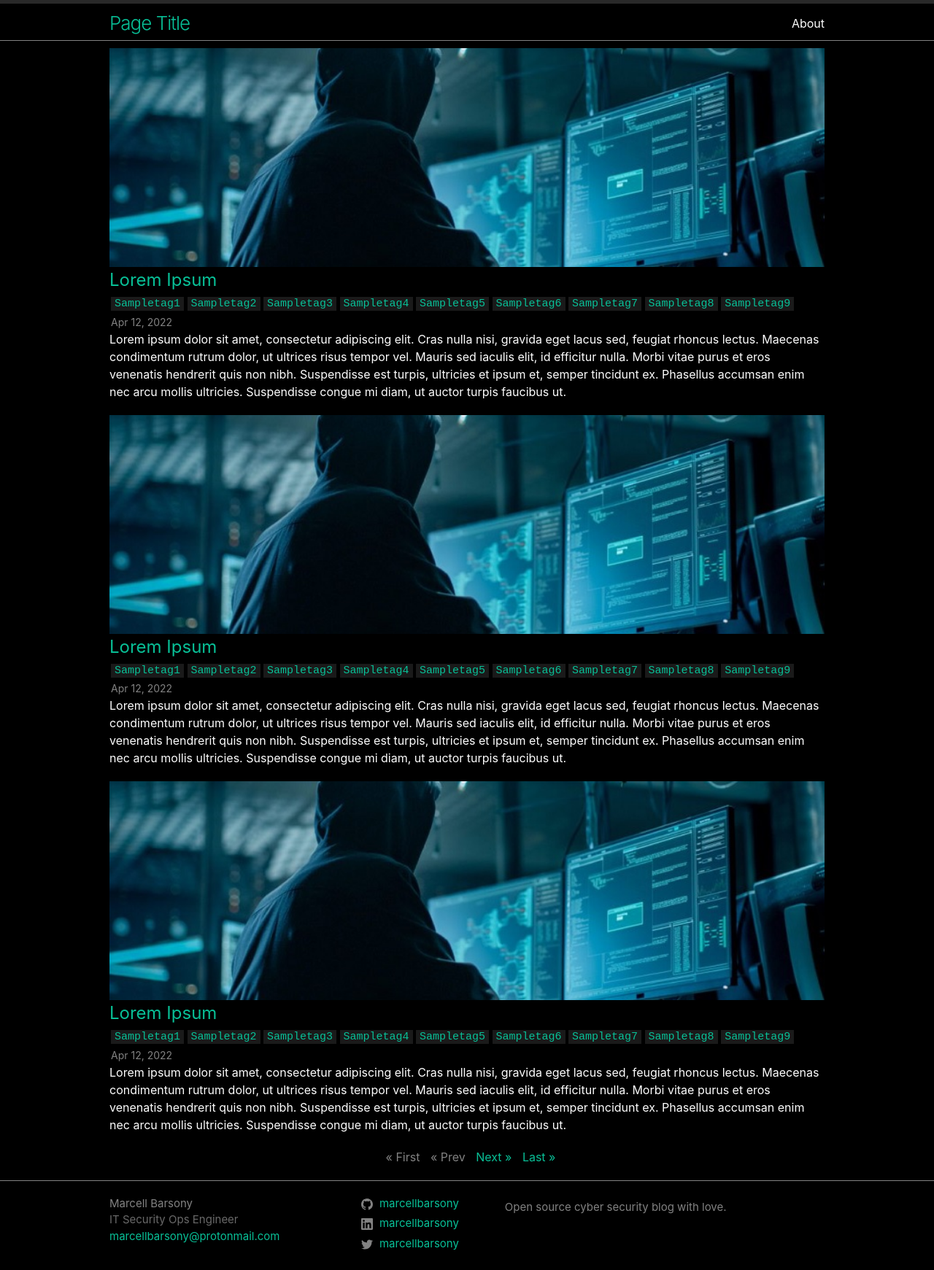
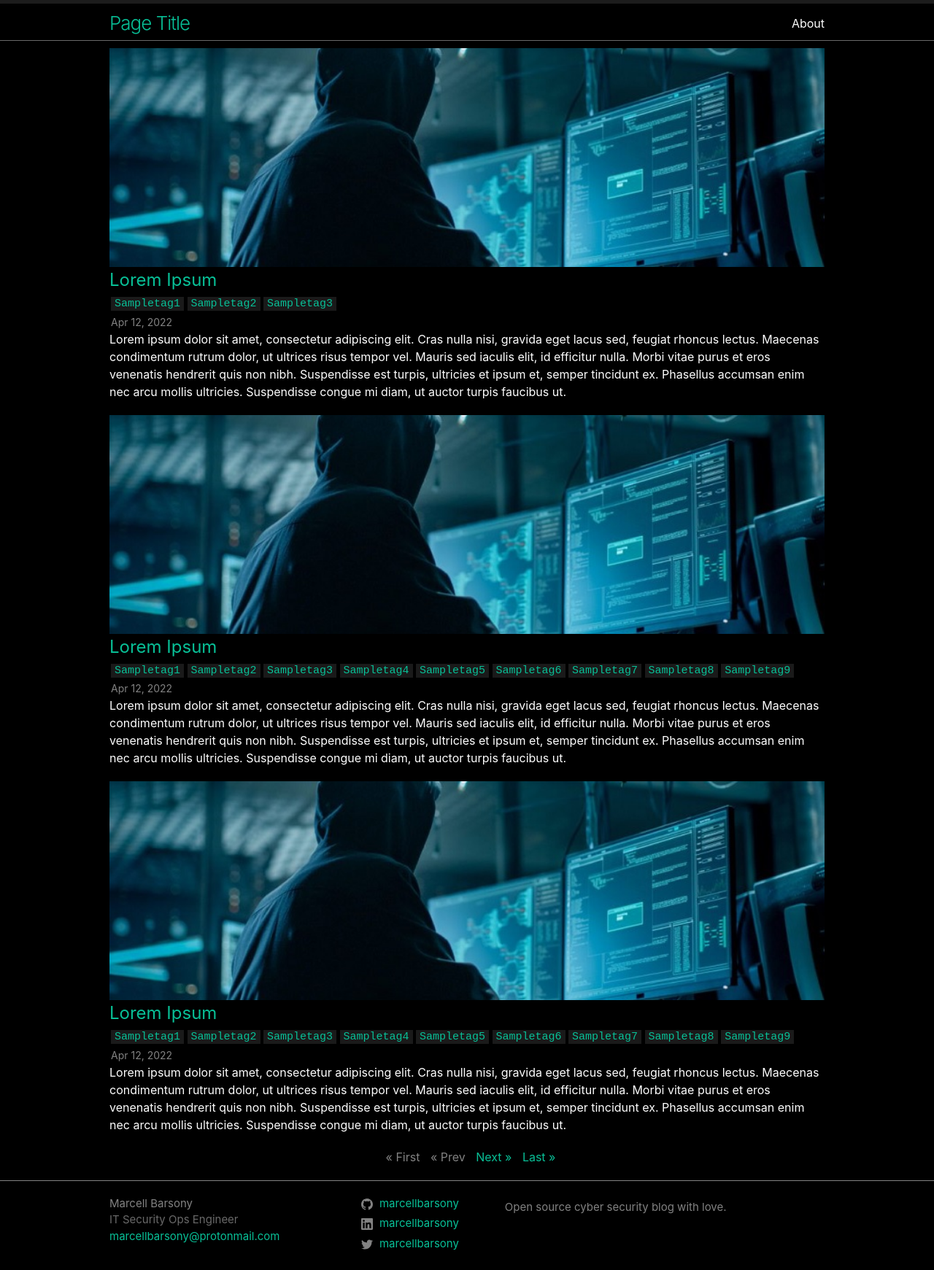
Before and after one commit to marcellbarsony/blog, a Jekyll site: the page built from index.html, in a window 1280 px wide. Shown: the whole page at 73% size. Built offline with Jekyll 4.4.1, drawn with Linux system fonts in a browser that asks for light colours; the list of posts is cut into pages by our own code.

Commit message:
Modified tag behavior

```diff
--- a/_includes/footer-post.html
+++ b/_includes/footer-post.html
@@ -4,9 +4,11 @@
   <div class="wrapper">
     <div class="footer-col-wrapper">
       <div class="post-tag-footer">
+        <!-- Tag -->
         {% for tag in page.tags %}
           {% capture tag_name %}{{ tag }}{% endcapture %}
-          <a href="/blog/tag/{{ tag_name }}"><code><nobr>{{ tag_name }}</nobr></code>&nbsp;</a>
+          <a href="javascrip:void(0);"><code><nobr>{{ tag_name }}</nobr></code>&nbsp;</a>
+          <!--<a href="/blog/tag/{{ tag_name }}"><code><nobr>{{ tag_name }}</nobr></code>&nbsp;</a>-->
         {% endfor %}
       </div>
       <!-- Home -->
--- a/_layouts/home.html
+++ b/_layouts/home.html
@@ -33,7 +33,8 @@ layout: default
     <li>
       {% if post.tags.size > 0 %}
         {% for tag in post.tags %}
-          <a class="post-tag" href="/blog/tag/{{ tag }}"><code><nobr>{{ tag }}</nobr></code>&ensp;</a>
+          <a class="post-tag" href="javascrip:void(0);"><code><nobr>{{ tag }}</nobr></code>&ensp;</a>
+          <!--<a class="post-tag" href="/blog/tag/{{ tag }}"><code><nobr>{{ tag }}</nobr></code>&ensp;</a>-->
         {% endfor %}
       {% endif %}
     </li>
@@ -54,7 +55,6 @@ layout: default
   </ul>
 
 <!-- Pagination-->
-
   <!-- First Page -->
   {% if paginator.total_pages > 1 %}
   <div class="pagination">
--- a/_layouts/post.html
+++ b/_layouts/post.html
@@ -35,8 +35,8 @@
             </time>
             <!-- Author -->
             {%- if page.author -%}
-                <span itemprop="author" itemscope itemtype="http://schema.org/Person"><span class="p-author h-card" itemprop="name">{{ page.author }}</span></span>
-              {%- endif -%}
+              <span itemprop="author" itemscope itemtype="http://schema.org/Person"><span class="p-author h-card" itemprop="name">{{ page.author }}</span></span>
+            {%- endif -%}
           </div>
         </header>
 
--- a/_posts/2022-04-12-Lorem_Ipsum copy 9.md
+++ b/_posts/2022-04-12-Lorem_Ipsum copy 9.md
@@ -3,7 +3,7 @@ layout: post
 title: "Lorem Ipsum"
 date: 2022-04-12 20:50:57 +0200
 categories: HackTheBox
-tags: Sampletag1 Sampletag2 Sampletag3 Sampletag4 Sampletag5 Sampletag6 Sampletag7 Sampletag8 Sampletag9
+tags: ["Sampletag1", "Sampletag2", "Sampletag3"]
 excerpt: "Lorem ipsum dolor sit amet, consectetur adipiscing elit. Cras nulla nisi, gravida eget lacus sed, feugiat rhoncus lectus. Maecenas condimentum rutrum dolor, ut ultrices risus tempor vel. Mauris sed iaculis elit, id efficitur nulla. Morbi vitae purus et eros venenatis hendrerit quis non nibh. Suspendisse est turpis, ultricies et ipsum et, semper tincidunt ex. Phasellus accumsan enim nec arcu mollis ultricies. Suspendisse congue mi diam, ut auctor turpis faucibus ut."
 ---
 
--- a/_sass/styles/layout/_header.scss
+++ b/_sass/styles/layout/_header.scss
@@ -1,7 +1,7 @@
 /* Site Header*/
 .site-header{
-  border-bottom: 1px solid $grey-color;
-  border-top: 5px solid darken($grey-color-dark, 10%);
+  border-bottom: 1px solid darken($grey-color, 10%);
+  border-top: 5px solid darken($grey-color-dark, 15%);
   //min-height: $spacing-unit * 1.865;
   height: $spacing-unit * 5;
 
```
Lines whose indentation alone changed are shown as unchanged.
